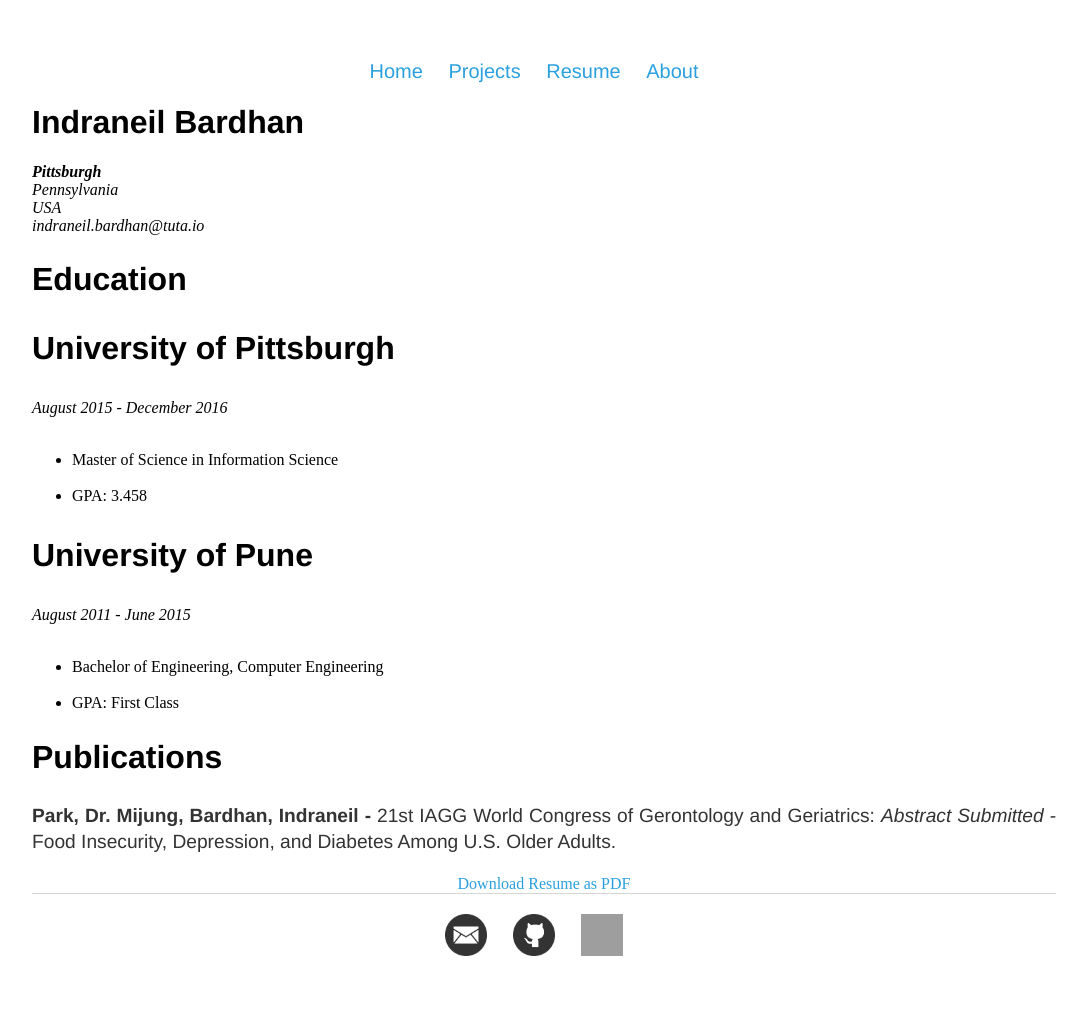
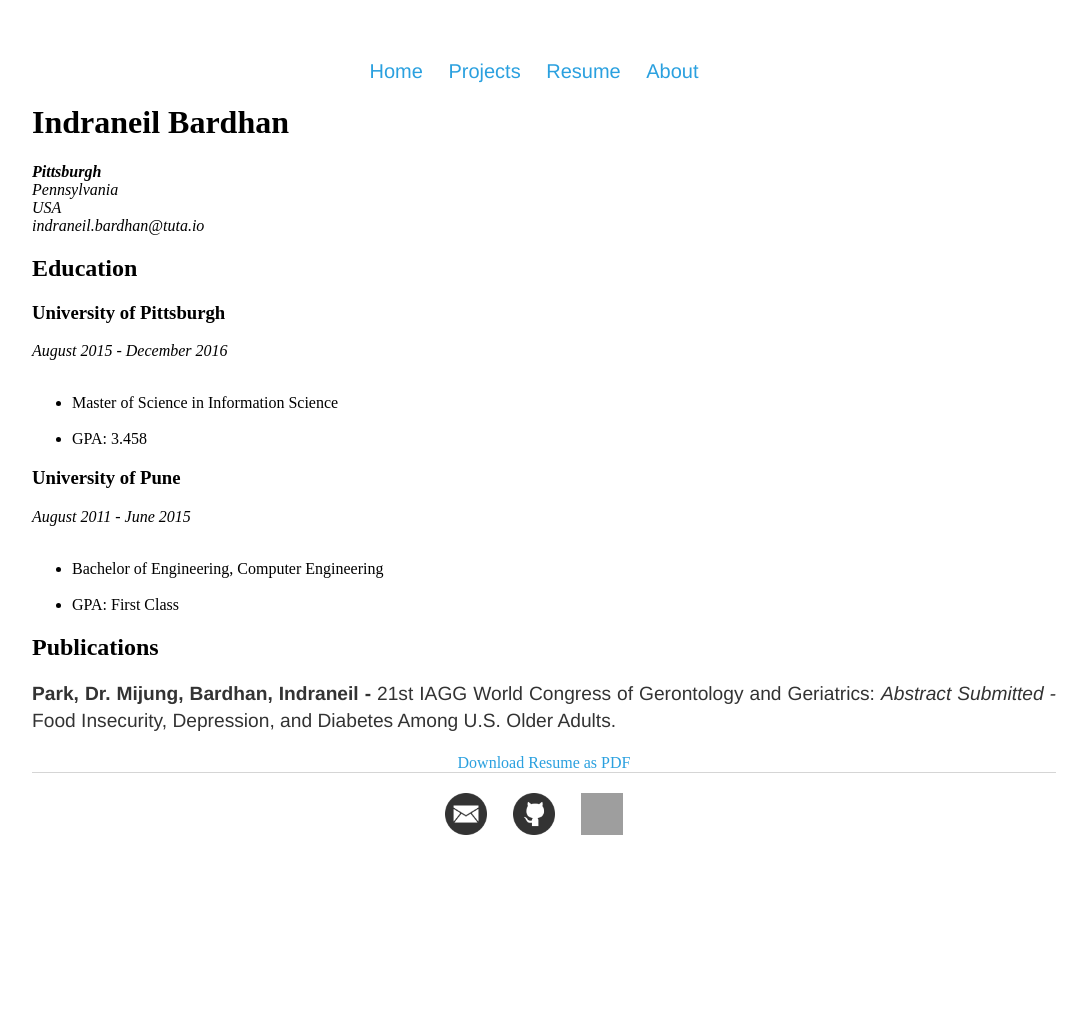
Before and after one commit to NeilBardhan/neilbardhan.github.io, a Jekyll site: the page built from resume/index.html, in a window 1280 px wide. Shown: the whole page, without its empty margins (96-1183 px from the left). Built offline with Jekyll 4.4.1, drawn with Linux system fonts in a browser that asks for light colours; after the commit the page ends 900 px from its top, so only the background shows below that; grey boxes are pictures that could not be loaded.

Commit message:
Update main.css

```diff
--- a/css/main.css
+++ b/css/main.css
@@ -20,10 +20,21 @@
     text-decoration: underline;
     color: #1870A0;
 }
-h1, h2, h3 {
+h1,{
     font-size: 2em;
     font-family:'Helvetica', 'Arial', 'Sans-Serif';
 }
+
+h2,{
+    font-size: 1.75em;
+    font-family:'Helvetica', 'Arial', 'Sans-Serif';
+}
+
+h3,{
+    font-size: 1.5em;
+    font-family:'Helvetica', 'Arial', 'Sans-Serif';
+}
+
 p {
     font-size: 1.2em;
     line-height: 1.4em;
```
